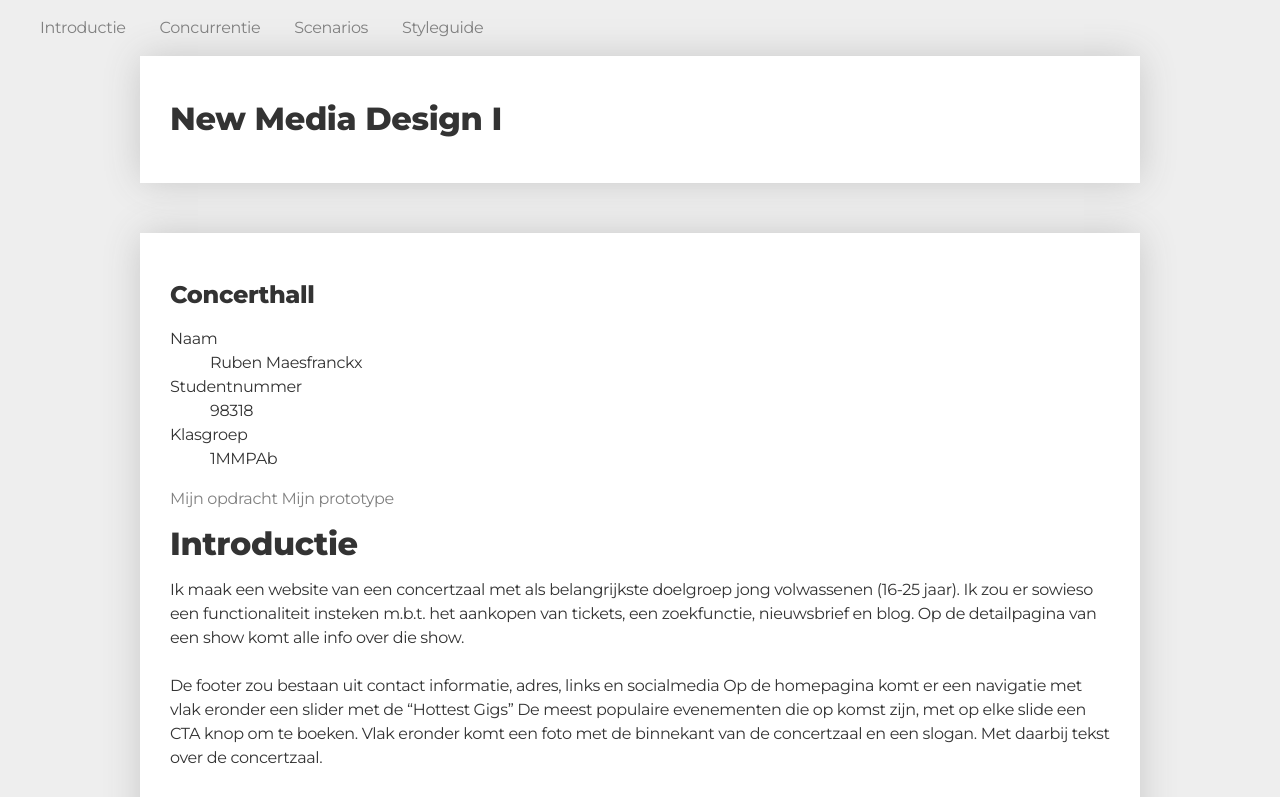
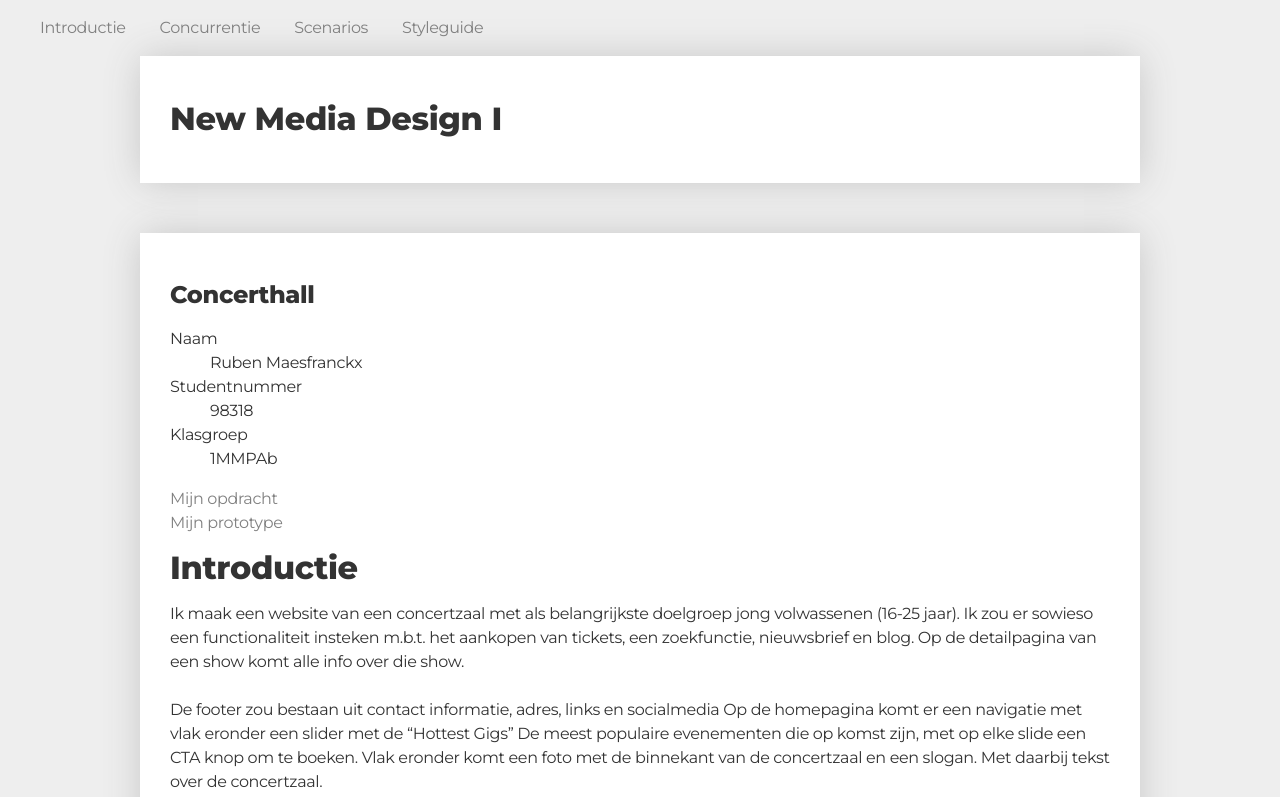
Before and after one commit to gdmgent-1718-nmd1/1718-nmd1-eo-rubemaes5, a plain HTML site: page pages/intro.html in a window 1280 px wide. Shown: the top 797 px of the page. Drawn offline with nearby package versions, Linux system fonts and the light colour scheme.

Commit message:
break tag

```diff
--- a/pages/intro.html
+++ b/pages/intro.html
@@ -33,7 +33,7 @@
         <dd>1MMPAb</dd>
     </dl>
     <p>
-        <a href="http://deweirdt.be/nmd1/thanks.php?student_id=98318">Mijn opdracht</a>
+        <a href="http://deweirdt.be/nmd1/thanks.php?student_id=98318">Mijn opdracht</a><br>
         <a href="https://xd.adobe.com/view/1cf5f69b-920a-4a53-6e6b-b059a9b94712-6ac4/">Mijn prototype</a>
     </p>
 
```
